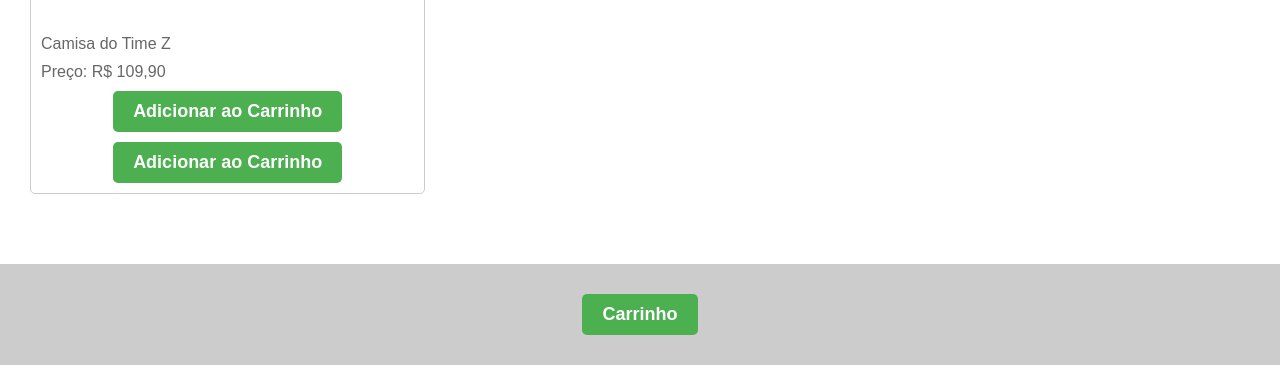
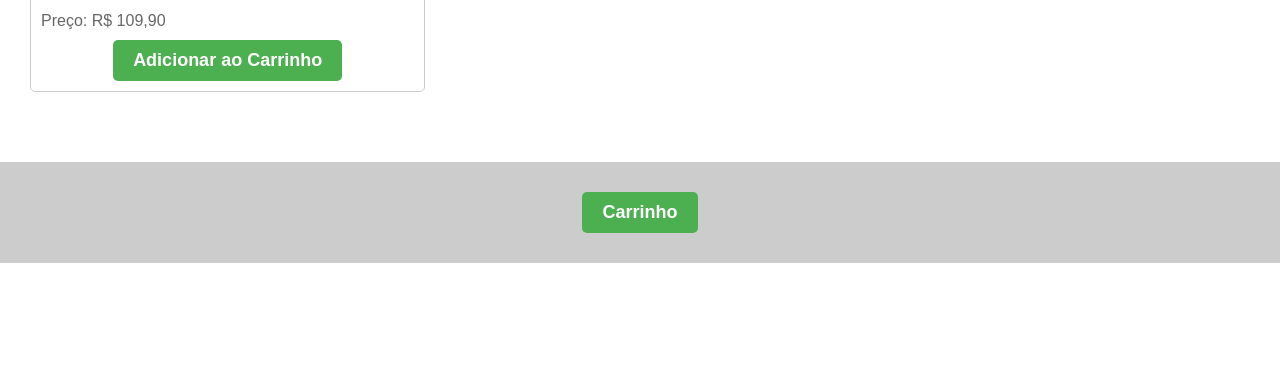
Before and after one commit to matheuscanel/Project-fds, a Django app: page / in a window 1280 px wide. Shown: the part 1017-1382 px from the top of the page. After the commit the page ends 1280 px from the top, so only its background shows below. Run offline with Django 4.2, Linux system fonts and the light colour scheme.

Commit message:
removi os botões q tavam errados

```diff
--- a/usuarios/templates/home.html
+++ b/usuarios/templates/home.html
@@ -146,14 +146,13 @@
 					<h3>Camisa 2</h3>
 					<p>Camisa do Time Y</p>
 					<p>Preço: R$ 89,90</p>
-					<a href="/usuarios/adicionar_ao_carrinho/">	<button>Adicionar ao Carrinho</button><button>Adicionar ao Carrinho</button>
-				</li>
+					<a href="/usuarios/adicionar_ao_carrinho/">	<button>Adicionar ao Carrinho</button>
 				<li>
 					<img src="camisa3.jpg" alt="Camisa 3">
 					<h3>Camisa 3</h3>
 					<p>Camisa do Time Z</p>
 					<p>Preço: R$ 109,90</p>
-					<a href="/usuarios/adicionar_ao_carrinho/">	<button>Adicionar ao Carrinho</button><button>Adicionar ao Carrinho</button>
+					<a href="/usuarios/adicionar_ao_carrinho/">	<button>Adicionar ao Carrinho</button>
 				</li>
 			</ul>
 		</section>
```
